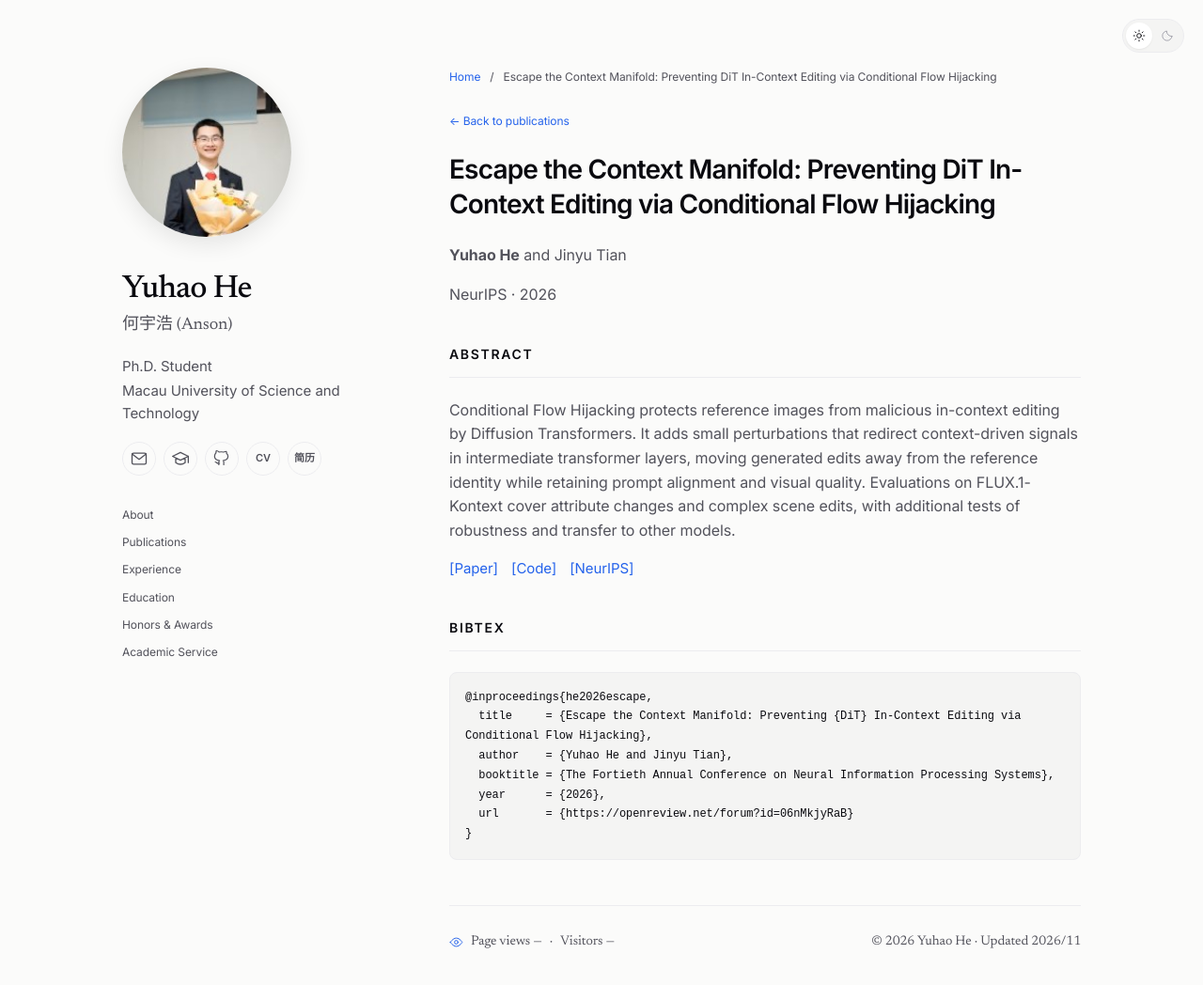
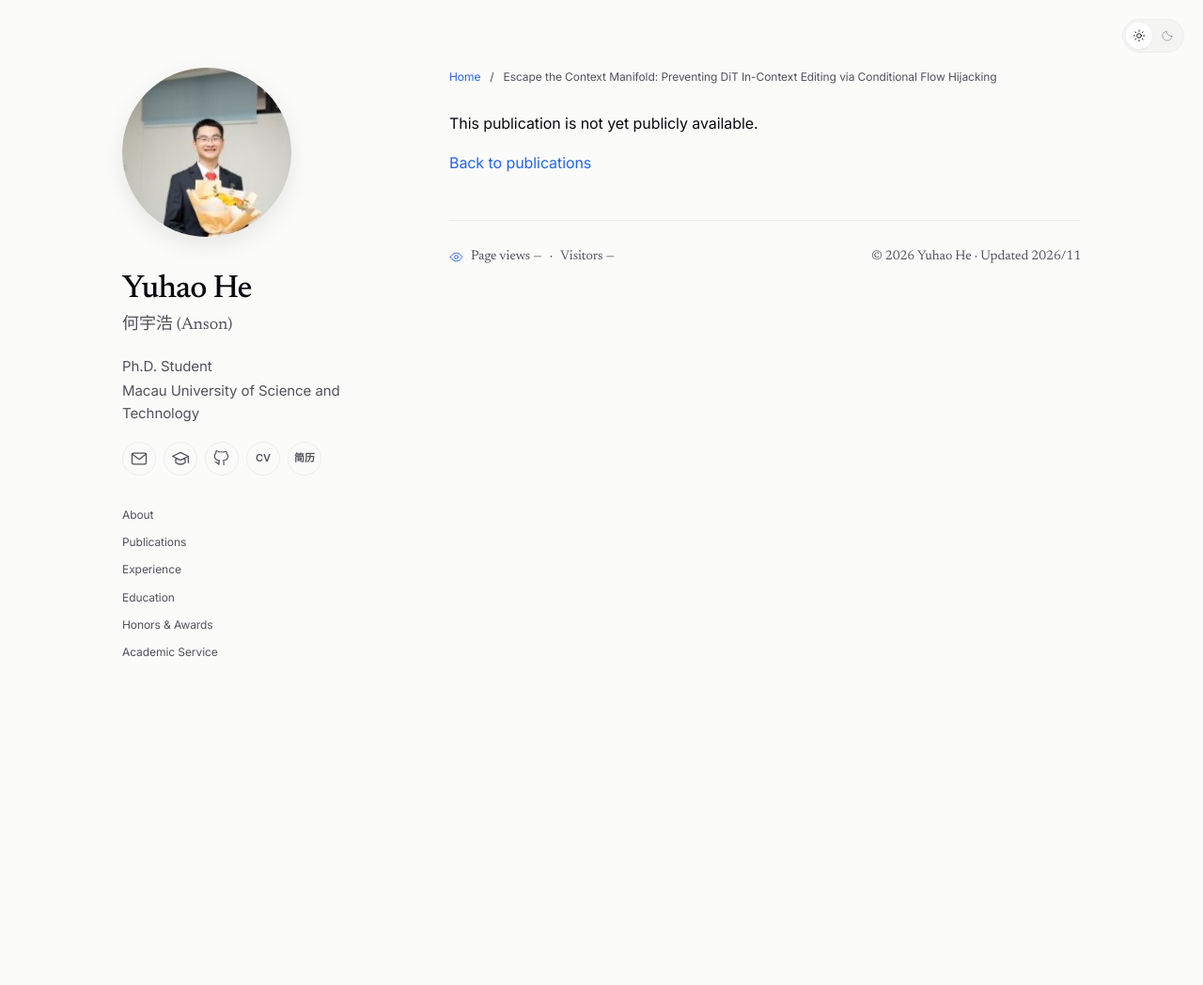
Before and after one commit to Anson-He/Anson-He.github.io, a Jekyll site: the page built from _publications/2026-09-25-escape-the-context-manifold.md, in a window 1280 px wide and 1109 px high. Shown: the top 1048 px of the window at 94% size. Built offline with Jekyll 4.4.1, drawn with Linux system fonts in a browser that asks for light colours.

Commit message:
Hide NeurIPS publication until full text is publicly available

```diff
--- a/_layouts/single.html
+++ b/_layouts/single.html
@@ -2,7 +2,10 @@
 layout: default
 ---
 
-{% if page.collection == "publications" %}
+{% if page.visible == false %}
+<p>This publication is not yet publicly available.</p>
+<p><a href="{{ '/#publications' | relative_url }}">Back to publications</a></p>
+{% elsif page.collection == "publications" %}
 <article class="publication-page">
   <p class="back-link"><a href="{{ '/#publications' | relative_url }}">← Back to publications</a></p>
   <h1>{{ page.title }}</h1>
--- a/_publications/2026-09-25-escape-the-context-manifold.md
+++ b/_publications/2026-09-25-escape-the-context-manifold.md
@@ -13,7 +13,9 @@ image: "/images/publications/escape-the-context-manifold-insight.png"
 image_alt: "Conditional Flow Hijacking redirects context steering away from the reference-consistent manifold."
 links: [{"label": "Paper", "url": "https://openreview.net/forum?id=06nMkjyRaB"}, {"label": "Code", "url": "https://github.com/Anson-He/Escape-the-Context-Manifold"}, {"label": "NeurIPS", "url": "https://neurips.cc/virtual/2026/poster/156139"}]
 citation: "<strong>Y. H. He</strong>, J. Y. Tian, &ldquo;Escape the Context Manifold: Preventing DiT In-Context Editing via Conditional Flow Hijacking&rdquo;, <i>NeurIPS 2026</i>."
-visible: true
+visible: false
+sitemap: false
+publication_hold: "Keep hidden until the full paper or PDF is publicly accessible; abstract and code availability alone are insufficient."
 generated_by: curated
 source_url: "https://neurips.cc/virtual/2026/poster/156139"
 bibtex: |-
```
